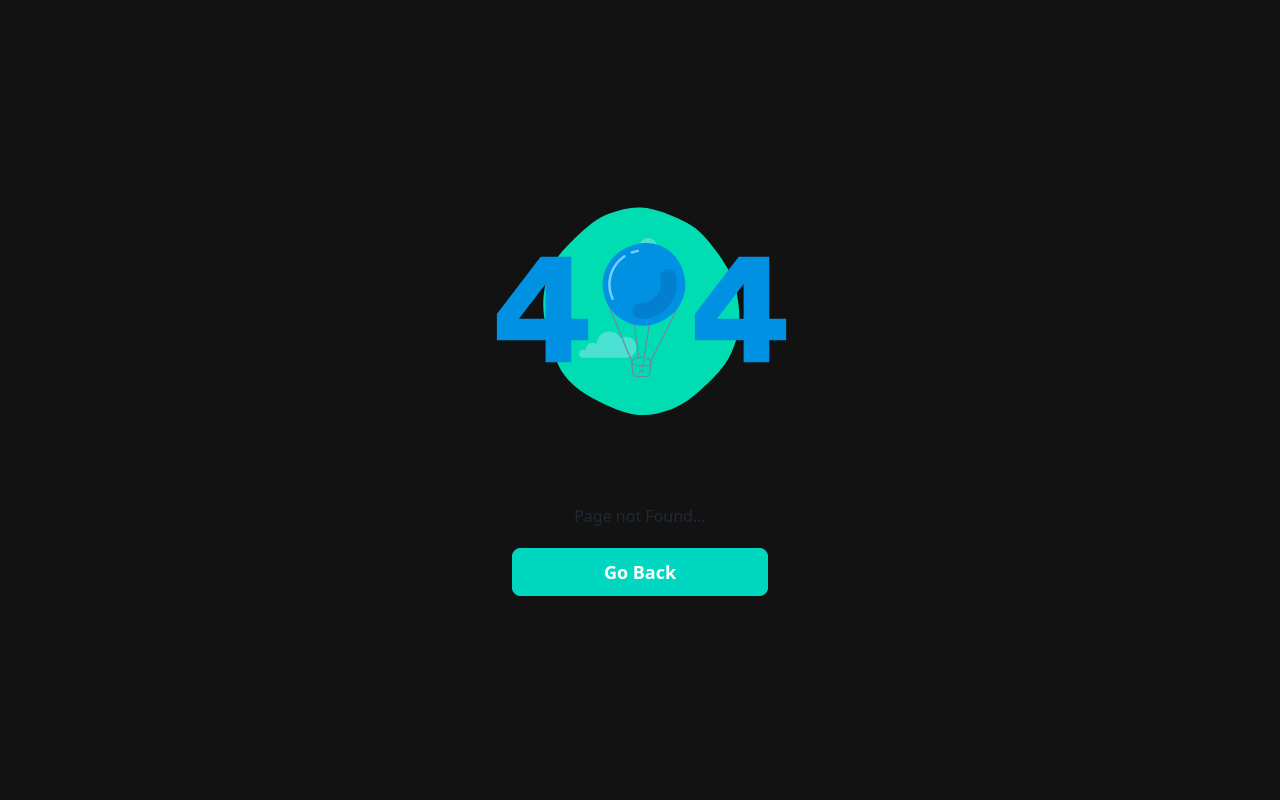
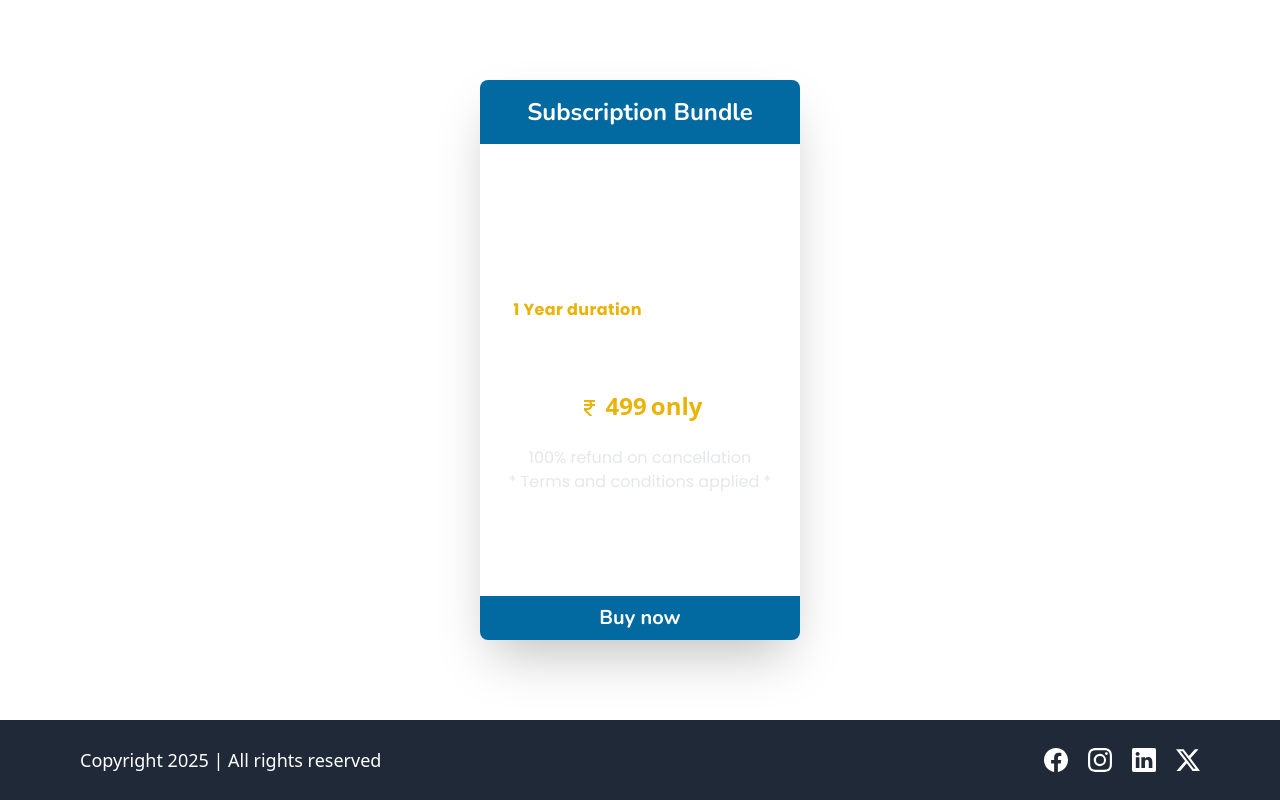
Before and after one commit to praveen12kumar/Edtech, a React (Vite) app: page /checkout in a window 1280 px wide. Before the commit this address had no page. Built offline with nearby package versions, Linux system fonts and the light colour scheme; no server answers.

Commit message:
Added razorpay razorSucces and razorpay failure pages

```diff
--- a/index.html
+++ b/index.html
@@ -11,6 +11,8 @@
   </head>
   <body>
     <div id="root"></div>
-    <script type="module" src="/src/main.jsx"></script>
+    <script type="module" src="/src/main.jsx">    </script>
+    <script src="https://checkout.razorpay.com/v1/checkout.js"></script>
+
   </body>
 </html>
--- a/src/App.jsx
+++ b/src/App.jsx
@@ -15,6 +15,9 @@
 import CreateCourse from './pages/course/CreateCourse';
 import Profile from './pages/user/Profile';
 import EditProfile from './pages/user/EditProfile';
+import Checkout from './pages/payment/Checkout';
+
+
 
 
 function App() {
@@ -42,11 +45,12 @@
         {/* <Route element={<RequireAuth allowedRoles={['ADMIN','USER']}/>}>
           <Route path='/user/profile' element={<Profile/>}/>
           <Route path='/user/edit-profile' element={<EditProfile/>}/>
+          <Route path='/checkout' element={<Checkout/>}/>
         </Route> */}
 
         <Route path='/user/profile' element={<Profile/>}/>
         <Route path='/user/edit-profile' element={<EditProfile/>}/>
-
+        <Route path='/checkout' element={<Checkout/>}/>
 
       </Routes>
 
--- a/src/Redux/store/store.js
+++ b/src/Redux/store/store.js
@@ -1,15 +1,16 @@
 import { configureStore, createAsyncThunk } from "@reduxjs/toolkit";
-import toast from "react-hot-toast";
+
 
 
 import authSliceReducer from '../Slices/AuthSlice';
 import courseSliceReducer from "../Slices/CourseSlice";
-
+import razorpayReducer from "../Slices/RazorpaySlice";
 
 const store = configureStore({
     reducer:{
         auth: authSliceReducer,
-        course: courseSliceReducer
+        course: courseSliceReducer,
+        razorpay: razorpayReducer
     },
     devTools: true,
 });
--- a/src/pages/course/CourseDescription.jsx
+++ b/src/pages/course/CourseDescription.jsx
@@ -1,9 +1,11 @@
 
-import { useLocation } from "react-router-dom";
+import { useLocation, useNavigate } from "react-router-dom";
 import HomeLayout from "../../layouts/HomeLayout";
 import { useSelector } from "react-redux";
+import Button from "../../components/atomic/Button";
 function CourseDescription(){
     const {state} = useLocation();
+    const navigate = useNavigate();
 
     const {role, data} = useSelector((state) => state?.auth);
 
@@ -39,14 +41,21 @@
                         </div>
 
                         {
-                            role === "ADMIN" || data.subscription.status === "ACTIVE" ?
-                                <button className="bg-yellow-600 text-xl rounded-md font-bold px-5 py-2 w-full hover:bg-yellow-700 transition-all ease-in-out duration-300">
-                                    Watch lectures
-                                </button>
+                            role === "ADMIN" || data?.subscription?.status === "ACTIVE" ?
+                                <Button
+                                    type="button"
+                                    text="Watch lectures"
+                                    className={"bg-yellow-500 text-xl text-white rounded-md font-bold px-5 py-2 w-full hover:bg-yellow-700 transition-all ease-in-out duration-300"}
+                                />
                                 :
-                                <button className="bg-yellow-600 text-xl rounded-md font-bold px-5 py-2 w-full hover:bg-yellow-700 transition-all ease-in-out duration-300">
-                                    Subscribe
-                                </button>
+                                <Button
+                                    type="button"
+                                    text="Subscribe"
+                                    onClick={() => navigate("/subscribe")}
+                                    className="bg-yellow-600 text-xl text-white rounded-md font-bold px-5 py-2 w-full hover:bg-yellow-700 transition-all ease-in-out duration-300"
+                                    />
+
+
                         }
                     </div>
 
--- /dev/null
+++ b/src/pages/payment/Checkout.jsx
@@ -0,0 +1,102 @@
+import { useEffect } from "react";
+import toast from "react-hot-toast";
+import { BiRupee } from "react-icons/bi";
+import { useDispatch, useSelector } from "react-redux";
+import { useNavigate } from "react-router-dom";
+import HomeLayout from "../../layouts/HomeLayout";
+import { getRazorpayId, purchaseCourseBundle, verifyUserPayment } from "../../Redux/Slices/RazorpaySlice";
+import Button from "../../components/atomic/Button";
+
+
+function Checkout() {
+
+    const dispatch = useDispatch();
+    const navigate = useNavigate();
+
+    const razorpayKey = useSelector((state) => state?.razorpay?.key);
+    const subscription_id = useSelector((state) => state?.razorpay?.subscription_id);
+    const paymentDetails = {
+        razorpay_payment_id: "",
+        razorpay_subscription_id: "",
+        razorpay_signature: ""
+    }
+
+    async function handleSubscription(e) {
+        e.preventDefault();
+        if(!razorpayKey || !subscription_id) {
+            toast.error("Something went wrong");
+            return;
+        }
+        const options = {
+            key: razorpayKey,
+            subscription_id: subscription_id,
+            name: "Coursify Pvt. Ltd.",
+            description: "Subscription",
+            theme: {
+                color: '#F37254'
+            },
+
+            handler: async function (response) {
+                paymentDetails.razorpay_payment_id = response.razorpay_payment_id;
+                paymentDetails.razorpay_signature = response.razorpay_signature;
+                paymentDetails.razorpay_subscription_id = response.razorpay_subscription_id;
+
+                toast.success("Payment successfull");
+
+                const res = await dispatch(verifyUserPayment(paymentDetails));
+                console.log(res);
+                res?.payload?.success ? navigate("/checkout/success") : navigate("/checkout/fail");
+            }
+        }
+        const paymentObject = new window.Razorpay(options);
+        paymentObject.open();
+    }
+
+    async function load() {
+        await dispatch(getRazorpayId());
+        await dispatch(purchaseCourseBundle());
+    }
+
+    useEffect(() => {
+        load();
+    }, []);
+
+    return (
+        <HomeLayout>
+            <form
+                onSubmit={handleSubscription}
+                className="min-h-[90vh] flex items-center justify-center text-white"
+            >
+                <div className="w-80 h-[70vh] flex flex-col justify-center shadow-2xl rounded-lg relative">
+                    <h1 className="bg-sky-700 absolute top-0 w-full text-center font-nunito py-4 text-2xl font-bold rounded-tl-lg rounded-tr-lg">Subscription Bundle</h1>
+                    <div className="px-4 space-y-5 text-center">
+                        <p className="text-md tracking-wide font-poppins">
+                            This purchase will allow you to access all available course
+                            of our platform for {" "}
+                            <span className="text-yellow-500 font-bold">
+                                <br />
+                                1 Year duration
+                            </span> { " " }
+                            All the existing and new launched courses will be also available
+                        </p>
+
+                        <p className="flex items-center justify-center gap-1 text-2xl font-bold text-yellow-500">
+                            <BiRupee /><span className="mb-1">499</span> <span className="mb-1">only</span>
+                        </p>
+                        <div className="text-gray-200 font-poppins">
+                            <p>100% refund on cancellation</p>
+                            <p>* Terms and conditions applied *</p>
+                        </div>
+                        <button type="submit" className="bg-sky-700 font-nunito hover:bg-sky-600 transition-all ease-in-out duration-300 absolute bottom-0 w-full left-0 text-xl font-bold rounded-bl-lg rounded-br-lg py-2">
+                            Buy now
+                        </button>
+                    </div>
+                </div>
+
+            </form>
+        </HomeLayout>
+    );
+
+}
+
+export default Checkout;
--- /dev/null
+++ b/src/pages/payment/CheckoutSuccess.jsx
@@ -0,0 +1,46 @@
+import { useEffect } from "react";
+import { AiFillCheckCircle } from "react-icons/ai";
+import { useDispatch } from "react-redux";
+import { Link } from "react-router-dom";
+
+import HomeLayout from "../../layouts/HomeLayout";
+import { getUserData } from "../../Redux/Slices/AuthSlice";
+
+function CheckoutSuccess() {
+    const dispatch = useDispatch();
+
+    useEffect(() => {
+        dispatch(getUserData());
+    })
+
+    return (
+        <HomeLayout>
+            <div className="min-h-[90vh] flex items-center justify-center text-white">
+                <div className="w-80 h-[26rem] flex flex-col justify-center items-center shadow-[0_0_10px_black] rounded-lg relative">
+                    <h1 className="bg-green-500 absolute text-center top-0 w-full py-4 text-2xl font-bold rounded-tl-lg rounded-tr-lg">Payment Successfull</h1>
+
+                    <div className="px-4 flex flex-col items-center justify-center space-y-2">
+                        <div className="text-center space-y-2">
+                            <h2 className="text-lg font-semibold">
+                                Welcome to the pro bundle
+                            </h2>
+                            <p className="text-left">
+                                Now you can enjoy all the courses.
+                            </p>
+
+                        </div>
+                        <AiFillCheckCircle className="text-green-500 text-5xl" />
+                    </div>
+
+                    <Link to="/" className="bg-green-500 hover:bg-green-600 transition-all ease-in-out duration-300 absolute bottom-0 w-full py-2 text-xl font-semibold text-center rounded-br-lg rounded-bl-lg">
+                        <button>Go to dashboard</button>
+                    </Link>
+
+                </div>
+
+            </div>
+        </HomeLayout>
+    )
+}
+
+export default CheckoutSuccess;
--- /dev/null
+++ b/src/pages/payment/ChekoutFailure.jsx
@@ -0,0 +1,37 @@
+import { RxCrossCircled } from "react-icons/rx";
+import { Link } from "react-router-dom";
+
+import HomeLayout from "../../layouts/HomeLayout";
+
+function CheckoutFailure() {
+    return (
+        <HomeLayout>
+            <div className="min-h-[90vh] flex items-center justify-center text-white">
+                <div className="w-80 h-[26rem] flex flex-col justify-center items-center shadow-[0_0_10px_black] rounded-lg relative">
+                    <h1 className="bg-red-500 absolute text-center top-0 w-full py-4 text-2xl font-bold rounded-tl-lg rounded-tr-lg">Payment failed</h1>
+
+                    <div className="px-4 flex flex-col items-center justify-center space-y-2">
+                        <div className="text-center space-y-2">
+                            <h2 className="text-lg font-semibold">
+                                Oops ! Your payment failed
+                            </h2>
+                            <p className="text-left">
+                                Please try again later
+                            </p>
+
+                        </div>
+                        <RxCrossCircled className="text-red-500 text-5xl" />
+                    </div>
+
+                    <Link to="/checkout" className="bg-red-500 hover:bg-red-600 transition-all ease-in-out duration-300 absolute bottom-0 w-full py-2 text-xl font-semibold text-center rounded-br-lg rounded-bl-lg">
+                        <button>Try again</button>
+                    </Link>
+
+                </div>
+
+            </div>
+        </HomeLayout>
+    )
+}
+
+export default CheckoutFailure;
```
